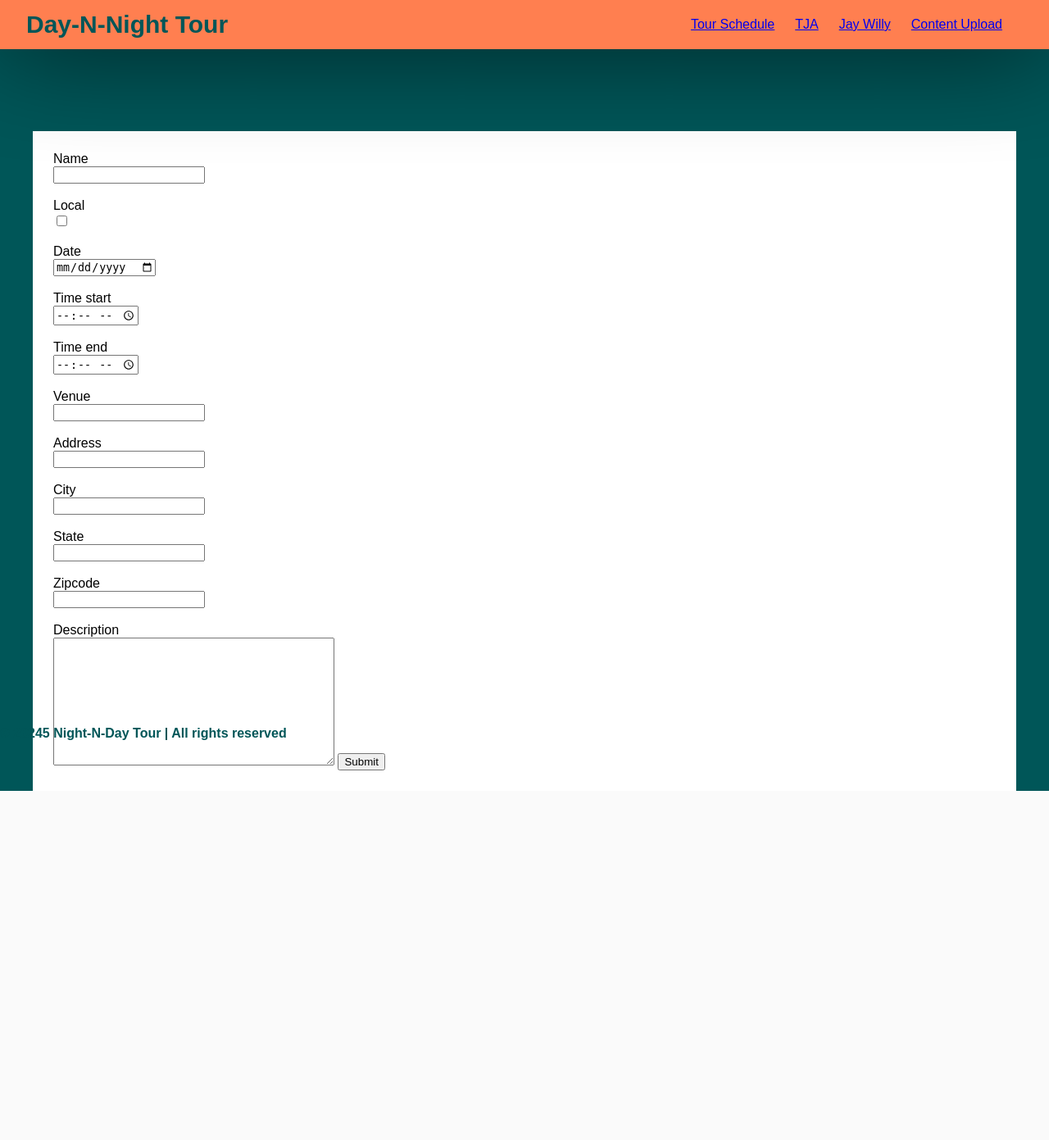
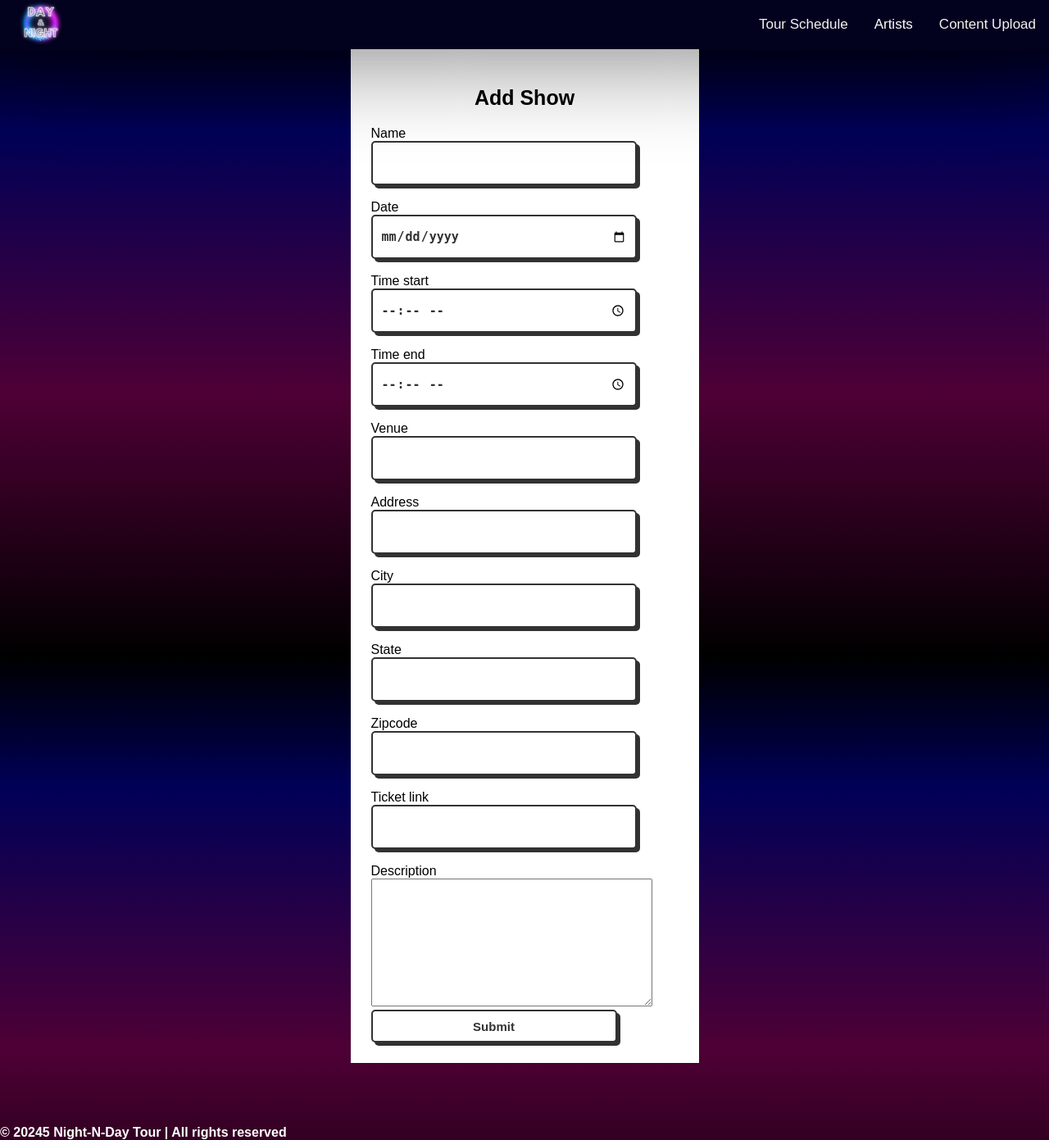
Before and after one commit to tjaofficial/tja-jaywilly-website, a Django app: page /setup/add-shows in a window 1280 px wide. Shown: the whole page at 82% size. Before the commit the page ends 965 px from the top, so only its background shows below. Run offline with Django 5.2, Linux system fonts and the light colour scheme.

Commit message:
Major update

```diff
--- a/tour_website/pressKit/admin.py
+++ b/tour_website/pressKit/admin.py
@@ -3,3 +3,4 @@ from .models import *
 
 # Register your models here.
 admin.site.register(shows)
+admin.site.register(videoLinks)
--- a/tour_website/pressKit/models.py
+++ b/tour_website/pressKit/models.py
@@ -17,3 +17,10 @@ class shows(models.Model):
     ticket_link = models.CharField(max_length=250)
     def __str__(self):
         return str(self.name)
+
+class videoLinks(models.Model):
+    artistName = models.CharField(max_length=50)
+    name = models.CharField(max_length=50)
+    embedLink = models.CharField(max_length=500)
+    def __str__(self):
+        return str(self.name)
--- a/tour_website/pressKit/static/style/add_show.css
+++ b/tour_website/pressKit/static/style/add_show.css
@@ -0,0 +1,42 @@
+.showForm{
+    width: 375px;
+    margin: auto;
+    background: white;
+    padding: 25px;
+    color: black;
+}
+input {
+    --input-focus: #2d8cf0;
+    --font-color: #323232;
+    --font-color-sub: #666;
+    --bg-color: #fff;
+    --main-color: #323232;
+    width: 200px;
+    height: 40px;
+    border-radius: 5px;
+    border: 2px solid var(--main-color);
+    background-color: var(--bg-color);
+    box-shadow: 4px 4px var(--main-color);
+    font-size: 15px;
+    font-weight: 600;
+    color: var(--font-color);
+    padding: 5px 10px;
+    outline: none;
+    width: 80%;
+  }
+
+  .input::placeholder {
+    color: var(--font-color-sub);
+    opacity: 0.8;
+  }
+
+  .input:focus {
+    border: 2px solid var(--input-focus);
+  }
+  .title {
+    margin: 20px 0 20px 0;
+    font-size: 25px;
+    font-weight: 900;
+    text-align: center;
+    color: var(--main-color);
+  }
--- a/tour_website/pressKit/static/style/header.css
+++ b/tour_website/pressKit/static/style/header.css
@@ -2,8 +2,8 @@
     margin-right:25px;
 }
 .tabsCont{
-    width:50%;
-    margin-right:2rem;
+    width:65%;
+    /* margin-right:2rem;  */
     display: flex;
     justify-content: right;
 }
@@ -13,3 +13,103 @@
     width: 50%;
     margin-left:2rem;
 }
+header{
+    width: 100%;
+    position: fixed;
+    background: #02021e;
+    height: 60px;
+    display: flex;
+    align-items: center;
+    box-shadow: #000000 0px -20px 133px 0px;
+    z-index: 4;
+}
+
+.tabsCont a {
+    float: left;
+    display: block;
+    color: #f2f2f2;
+    text-align: center;
+    padding: 14px 16px;
+    text-decoration: none;
+    font-size: 17px;
+    display: flex;
+    align-items: center;
+}
+.active {
+    background-color: #04AA6D;
+    color: white;
+  }
+.tabsCont .icon {
+    display: none;
+}
+.dropdown {
+    float: left;
+    /* overflow: hidden; */
+}
+.dropdown .dropbtn {
+    font-size: 17px;
+    border: none;
+    outline: none;
+    color: white;
+    padding: 14px 16px;
+    background-color: inherit;
+    font-family: inherit;
+    margin: 0;
+    height: 100%;
+  }
+  .dropdown-content {
+    display: none;
+    position: absolute;
+    background-color: #f9f9f9;
+    min-width: 160px;
+    box-shadow: 0px 8px 16px 0px rgba(0,0,0,0.2);
+    z-index: 1;
+  }
+  .dropdown-content a {
+    float: none;
+    color: black;
+    padding: 12px 16px;
+    text-decoration: none;
+    display: block;
+    text-align: left;
+  }
+  .tabsCont a:hover, .dropdown:hover .dropbtn {
+    background-color: #41415e9e;
+    color: white;
+  }
+  .dropdown-content a:hover {
+    background-color: #ddd;
+    color: black;
+  }
+  .dropdown:hover .dropdown-content {
+    display: block;
+  }
+  @media screen and (max-width: 600px) {
+    .topnav a:not(:first-child), .dropdown .dropbtn {
+      display: none;
+    }
+    .topnav a.icon {
+      float: right;
+      display: block;
+    }
+  }
+  @media screen and (max-width: 600px) {
+    .topnav.responsive {position: relative;}
+    .topnav.responsive a.icon {
+      position: absolute;
+      right: 0;
+      top: 0;
+    }
+    .topnav.responsive a {
+      float: none;
+      display: block;
+      text-align: left;
+    }
+    .topnav.responsive .dropdown {float: none;}
+    .topnav.responsive .dropdown-content {position: relative;}
+    .topnav.responsive .dropdown .dropbtn {
+      display: block;
+      width: 100%;
+      text-align: left;
+    }
+  }
--- a/tour_website/pressKit/static/style/layout.css
+++ b/tour_website/pressKit/static/style/layout.css
@@ -13,8 +13,8 @@ body{
 .orangeBack{
     background-color: #FF7F50;
 }
-.green{
-    color: #005658;
+.white{
+    color: white;
 }
 .orange{
     color: #FF7F50;
@@ -23,16 +23,11 @@ html{
     font-family: sans-serif;
     min-width: 460px;
 }
-header{
-    width: 100%;
-    position: fixed;
-    background: #FF7F50;
-    height: 60px;
-    display: flex;
-    align-items: center;
-    box-shadow: #000000 0px -20px 133px 0px;
-}
 .mainCont{
     /* margin-top: 60px; */
     padding-top: 60px;
+    padding-bottom: 60px;
 }
+.centerText{
+    text-align:center;
+}
--- a/tour_website/pressKit/templates/add_shows.html
+++ b/tour_website/pressKit/templates/add_shows.html
@@ -1,13 +1,12 @@
 {% extends 'layout.html' %}{% load static %}{% block content %}
 <link href="{% static 'style/add_show.css' %}" rel="stylesheet">
-<div class="contentCont" style="height: calc(100vh - 18px - 32px ); padding-top: 60px;">
-    <div style="margin:40px;background:white;padding: 25px; color: black;">
+<div class="contentCont">
+    <div class="showForm">
         <form method="POST" action=''>
             {% csrf_token %}
+            <div class="centerText title">Add Show</div>
             {{form.name.label}}<br>
             {{form.name}}<br><br>
-            {{form.local.label}}<br>
-            {{form.local}}<br><br>
             {{form.date.label}}<br>
             {{form.date}}<br><br>
             {{form.time_start.label}}<br>
@@ -24,6 +23,8 @@
             {{form.state}}<br><br>
             {{form.zipcode.label}}<br>
             {{form.zipcode}}<br><br>
+            {{form.ticket_link.label}}<br>
+            {{form.ticket_link}}<br><br>
             {{form.description.label}}<br>
             {{form.description}}
             <input type="submit" value="Submit">
--- a/tour_website/pressKit/templates/components/header.html
+++ b/tour_website/pressKit/templates/components/header.html
@@ -1,24 +1,27 @@
 {% load static %}
 <link href="{% static 'style/header.css' %}" rel="stylesheet">
 <header>
-    <div class="green headerTitle">Day-N-Night Tour</div>
+    <div style="width: 50%;">
+        <img src="{% static 'images/neon_day_night.png' %}" style="width:40px;width: 60px;margin-left: 20px;">
+    </div>
     <div class="tabsCont">
-        <div class="tab">
-            <a href="{% url 'tourDates' %}">Tour Schedule</a>
+        <a href="{% url 'tourDates' %}">Tour Schedule</a>
+        <div class="dropdown">
+            <button class="dropbtn">Artists
+                <i class="fa fa-caret-down"></i>
+            </button>
+            <div class="dropdown-content">
+                <a href="{% url 'tja' %}">TJA</a>
+                <a href="{% url 'jay' %}">Jay Willy</a>
+                <a href="{% url 'jay' %}">Melius</a>
+            </div>
         </div>
-        <div class="tab">
-            <a href="{% url 'tja' %}">TJA</a>
-        </div>
-        <div class="tab">
-            <a href="{% url 'jay' %}">Jay Willy</a>
-        </div>
-        <div class="tab">
-            <a href=#>Content Upload</a>
-        </div>
+        <a href=#>Content Upload</a>
         {% if admin %}
         <div>
-            <a href="{% url 'addshows' %}">Content Upload</a>
+            <a href="{% url 'addshows' %}">Add Shows</a>
         </div>
         {% endif %}
+        <a href="javascript:void(0);" class="icon" onclick="myFunction()">&#9776;</a>
     </div>
 </header>
--- a/tour_website/pressKit/templates/layout.html
+++ b/tour_website/pressKit/templates/layout.html
@@ -5,9 +5,16 @@
         <meta charset="UTF-8">
         <meta name="viewport" content="width=device-width, initial-scale=1.0">
         <link href="{% static 'style/layout.css' %}" rel="stylesheet">
+        <style>
+            #grad {
+                background-image: linear-gradient(black 0%, #000057 20%, #4e0035, black);
+                width: 100vw;
+                height: 100vh;
+            }
+        </style>
         <title>Night and Day Tour</title>
     </head>
-    <body class="{% if header %}greenBack{% else %}landingBack{% endif %}">
+    <body id="grad">
         {% if header %}
             {% include 'components/header.html' %}
         {% endif %}
@@ -17,7 +24,7 @@
             {% endblock %}
         </div>
         {% if not noFooter %}
-        <footer class="green" style="font-weight:bold;">
+        <footer class="white" style="font-weight:bold;">
             <p>&copy; 20245 Night-N-Day Tour | All rights reserved</p>
         </footer>
         {% endif %}
--- a/tour_website/pressKit/views/add_shows.py
+++ b/tour_website/pressKit/views/add_shows.py
@@ -1,4 +1,4 @@
-from django.shortcuts import render
+from django.shortcuts import render, redirect
 from ..models import shows
 from ..forms import shows_form
 
@@ -7,9 +7,13 @@ def add_shows_view(request):
     form = shows_form
 
     if request.method == "POST":
-        formData = shows_form(request.POST)
+        requestCopy = request.POST.copy()
+        requestCopy['local'] = True
+        formData = shows_form(requestCopy)
+        print(formData.errors)
         if formData.is_valid():
             formData.save()
+            return redirect('tourDates')
     return render(request, 'add_shows.html', {
         'header': True,
         'form': form
```
Also changed, not shown: tour_website/pressKit/static/style/tjaofficial.css (+13 -10 lines), tour_website/pressKit/templates/landing.html (+9 -3 lines), tour_website/pressKit/templates/tjaofficial.html (+12 -19 lines), tour_website/pressKit/templates/tour_dates.html (+57 -7 lines), tour_website/pressKit/views/artist_page.py (+6 -1 lines), tour_website/pressKit/migrations/0001_initial.py, tour_website/pressKit/migrations/0002_shows_ticket_link.py, tour_website/pressKit/migrations/0002_shows_venue_alter_shows_state.py (deleted), tour_website/pressKit/static/images/neon_day_night.png (added).
